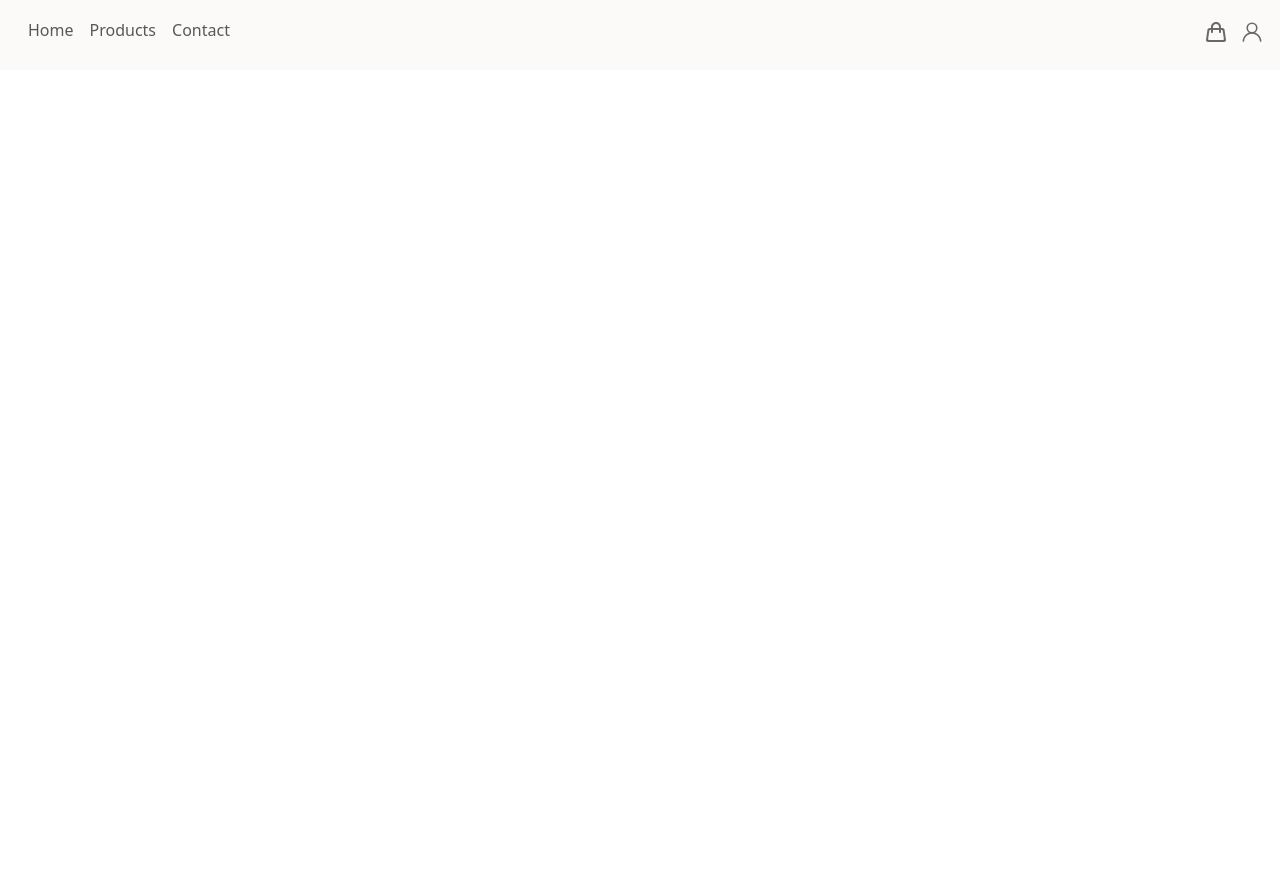
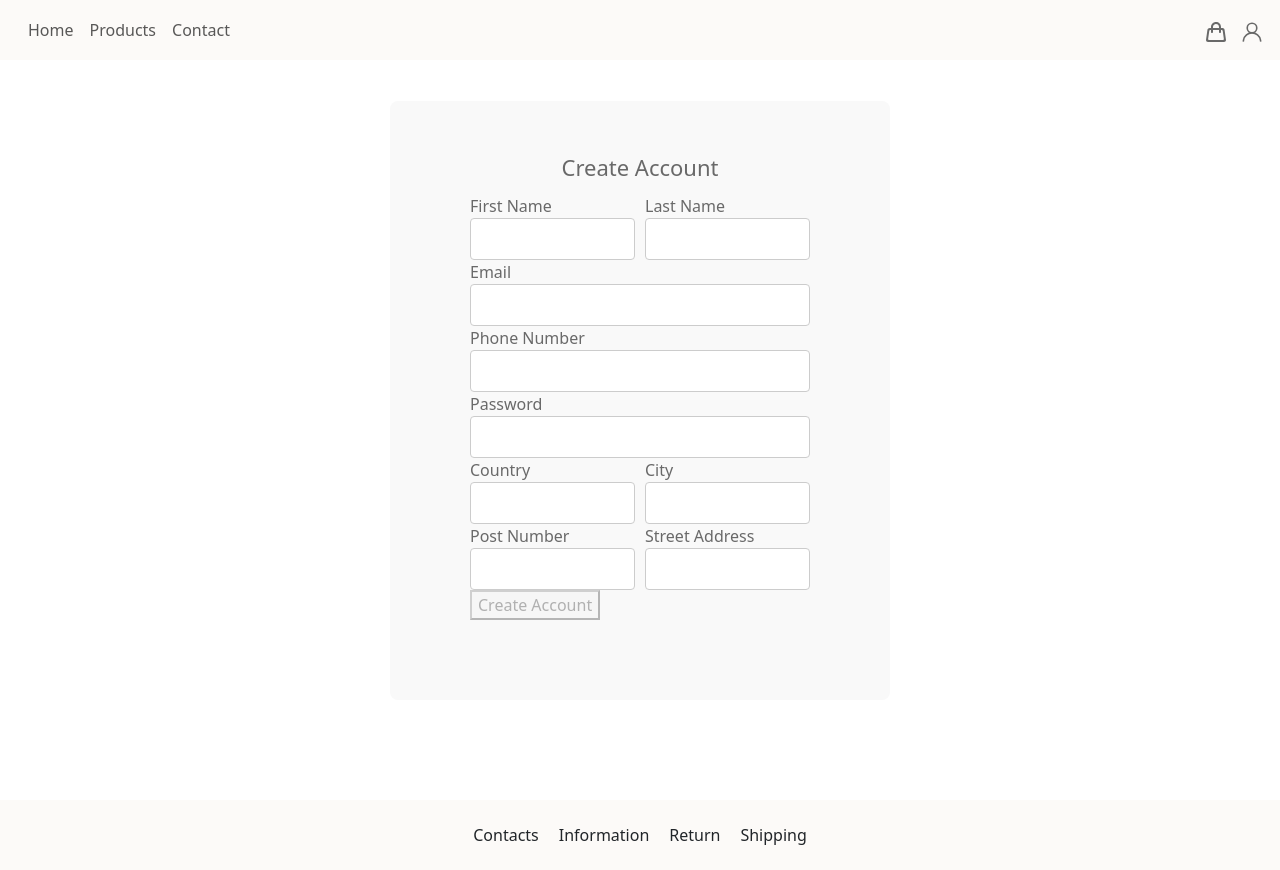
Before and after one commit to SrwaFarkha/Al-isha, an Angular app: page /create-account in a window 1280 px wide. Before the commit this address led to /. Before the commit the page ends 800 px from the top, so only its background shows below. Built offline with nearby package versions, Linux system fonts and the light colour scheme.

Commit message:
Create-account component is working but still WIP

```diff
--- a/src/app/_service/account.service.ts
+++ b/src/app/_service/account.service.ts
@@ -8,6 +8,12 @@ import { ApiService } from './api.service';
 export class AccountService {
 
   constructor(private api : ApiService) { }
+
+
+  // Function to create account (sends POST request)
+  createAccount(account: any): Observable<any> {
+    return this.api.post('account',account);
+  }
 
       /**
    * Method to get the shopping cart by account ID.
--- /dev/null
+++ b/src/app/account/create-account/create-account.component.css
@@ -0,0 +1,50 @@
+.grid-container{
+
+    display: flex;
+    justify-content: center;
+    align-items: center;
+    min-height: 100vh; /* Changed from height to min-height */
+    padding: 20px; /* Added padding to prevent cut-off */
+    color: #696969;
+
+
+}
+
+
+
+.form-container {
+    display: flex;
+    flex-direction: column; /* Stack elements vertically */
+    gap: 10px; /* Add spacing between elements */
+    background: #f9f9f9;
+    padding: 80px;
+    padding-top: 50px;
+    border-radius: 8px;
+    /* box-shadow: 0 4px 8px rgba(0, 0, 0, 0.1); */
+    width: 500px; /* Set a fixed width */
+}
+
+.input-field {
+    width: 100%;
+    padding: 8px;
+    border: 1px solid #ccc;
+    border-radius: 4px;
+    color: black; /* Text color remains black */
+    outline: none;
+}
+
+.two-column {
+    display: flex;
+    gap: 10px;
+}
+
+/* Ensure inputs take equal width inside two-column div */
+.two-column div {
+    flex: 1;
+}
+
+.title{
+    text-align: center;
+    font-size: 22px;
+
+}
--- /dev/null
+++ b/src/app/account/create-account/create-account.component.html
@@ -0,0 +1,104 @@
+<div class="grid-container">
+    <div class="form-container">
+        <div class="title">Create Account</div>
+        <form [formGroup]="createAccountForm" (ngSubmit)="onSubmit()">
+            <div class="two-column">
+                <div>
+                    <label>First Name</label>
+                    <input type="text" class="input-field" formControlName="firstName" />
+                </div>
+                <div>
+                    <label>Last Name</label>
+                    <input type="text" class="input-field" formControlName="lastName" />
+                </div>
+            </div>
+
+            <label>Email</label>
+            <input type="email" class="input-field" formControlName="email" />
+
+            <label>Phone Number</label>
+            <input type="text" class="input-field" formControlName="phoneNumber" />
+
+            <label>Password</label>
+            <input type="password" class="input-field" formControlName="password" />
+
+            <div class="two-column">
+                <div>
+                    <label>Country</label>
+                    <input type="text" class="input-field" formControlName="country" />
+                </div>
+                <div>
+                    <label>City</label>
+                    <input type="text" class="input-field" formControlName="city" />
+                </div>
+            </div>
+
+            <div class="two-column">
+                <div>
+                    <label>Post Number</label>
+                    <input type="text" class="input-field" formControlName="postNumber" />
+                </div>
+                <div>
+                    <label>Street Address</label>
+                    <input type="text" class="input-field" formControlName="streetAddress" />
+                </div>
+            </div>
+
+            <button class="create-button" type="submit" [disabled]="createAccountForm.invalid">
+                Create Account
+            </button>
+        </form>
+    </div>
+</div>
+
+
+<!-- <div class="grid-container">
+    <div class="form-container">
+        <div class="title">Create Account</div>
+
+        <div class="two-column">
+            <div>
+                <label>First Name</label>
+                <input type="text" class="input-field" />
+            </div>
+            <div>
+                <label>Last Name</label>
+                <input type="text" class="input-field" />
+            </div>
+        </div>
+
+        <label>Email</label>
+        <input type="email" class="input-field" />
+
+        <label>Phone Number</label>
+        <input type="text" class="input-field" />
+
+        <label>Password</label>
+        <input type="password" class="input-field" />
+
+        <div class="two-column">
+            <div>
+                <label>Country</label>
+                <input type="text" class="input-field" />
+            </div>
+            <div>
+                <label>City</label>
+                <input type="text" class="input-field" />
+            </div>
+        </div>
+
+        <div class="two-column">
+            <div>
+                <label>Post Number</label>
+                <input type="text" class="input-field" />
+            </div>
+            <div>
+                <label>Street Address</label>
+                <input type="text" class="input-field" />
+            </div>
+        </div>
+        <button class="create-button">
+            Create Account
+        </button>
+    </div>
+</div> -->
--- /dev/null
+++ b/src/app/account/create-account/create-account.component.ts
@@ -0,0 +1,61 @@
+import { Component } from '@angular/core';
+import { FormBuilder, FormGroup, Validators } from '@angular/forms';
+import { AccountService } from 'src/app/_service/account.service'; // Import service
+import { Router } from '@angular/router';
+
+
+@Component({
+  selector: 'app-create-account',
+  templateUrl: './create-account.component.html',
+  styleUrls: ['./create-account.component.css']
+})
+export class CreateAccountComponent {
+  createAccountForm!: FormGroup;
+
+  constructor(private fb: FormBuilder, private accountService: AccountService, private router: Router,
+  ) {
+    this.createAccountForm = this.fb.group({
+      firstName: ['', Validators.required],
+      lastName: ['', Validators.required],
+      email: ['', [Validators.required, Validators.email]],
+      phoneNumber: ['', Validators.required],
+      password: ['', [Validators.required, Validators.minLength(6)]],
+      country: ['', Validators.required],
+      city: ['', Validators.required],
+      postNumber: ['', Validators.required],
+      streetAddress: ['', Validators.required]
+    });
+  }
+
+  onSubmit() {
+    if (this.createAccountForm.valid) {
+      const accountData = {
+        firstName: this.createAccountForm.value.firstName,
+        lastName: this.createAccountForm.value.lastName,
+        email: this.createAccountForm.value.email,
+        phoneNumber: this.createAccountForm.value.phoneNumber,
+        password: this.createAccountForm.value.password,
+        createdOn: new Date().toISOString(),
+        address: {
+          country: this.createAccountForm.value.country,
+          city: this.createAccountForm.value.city,
+          postNumber: this.createAccountForm.value.postNumber,
+          streetAddress: this.createAccountForm.value.streetAddress
+        }
+      };
+
+      console.log('Sending mapped account data:', accountData);
+
+      this.accountService.createAccount(accountData).subscribe({
+        next: () => {
+          this.router.navigate(['/']);
+        },
+        error: (err) => {
+          console.error('Error creating account:', err);
+        }
+      });
+    } else {
+      console.warn('Form is invalid:', this.createAccountForm.errors);
+    }
+  }
+}
--- a/src/app/account/login/login.component.css
+++ b/src/app/account/login/login.component.css
@@ -110,3 +110,16 @@
     cursor: pointer;
     text-decoration: underline;
   }
+
+  .createAccount{
+    color: #696969;
+
+    padding-top: 5px;
+    font-size: 15px;
+    cursor: pointer;
+    text-decoration: underline;
+  }
+
+  .createAccount:hover {
+    color: black;
+}
--- a/src/app/account/login/login.component.html
+++ b/src/app/account/login/login.component.html
@@ -54,6 +54,9 @@
 
       <button type="submit">Login</button>
 
+      <div class="createAccount" (click)="createAccount()">
+        Create account
+      </div>
     </form>
   </div>
 </div>
--- a/src/app/account/login/login.component.ts
+++ b/src/app/account/login/login.component.ts
@@ -36,6 +36,11 @@ export class LoginComponent {
     this.router.navigate(['/reset-password']); // Navigate to reset page
   }
 
+  createAccount(){
+    this.router.navigate(['/create-account']);
+
+  }
+
   onSubmit() {
     if (this.loginForm.valid) {
       this.loginService.getToken(this.loginForm.value).subscribe({
--- a/src/app/app-routing.module.ts
+++ b/src/app/app-routing.module.ts
@@ -7,6 +7,8 @@ import { ProductDetailsComponent } from './products/product-details/product-deta
 import { ContactComponent } from './contact/contact.component';
 import { ShoppingCartComponent } from './shopping-cart/shopping-cart.component';
 import { AccountComponent } from './account/account.component';
+import { CreateAccountComponent } from './account/create-account/create-account.component';
+
 
 
 
@@ -19,6 +21,8 @@ const routes: Routes = [
   { path: 'contact', component: ContactComponent },
   { path: 'shopping-cart', component: ShoppingCartComponent },
   { path: 'account', component: AccountComponent },
+  { path: 'create-account', component: CreateAccountComponent },
+
 
 
 ];
--- a/src/app/app.module.ts
+++ b/src/app/app.module.ts
@@ -19,6 +19,7 @@ import { ContactComponent } from './contact/contact.component';
 import { ShoppingCartComponent } from './shopping-cart/shopping-cart.component';
 import { LoginService } from './_service/login.service';
 import { JwtService } from './_service/jwt.service';
+import { CreateAccountComponent } from './account/create-account/create-account.component';
 
 
 @NgModule({
@@ -31,7 +32,8 @@ import { JwtService } from './_service/jwt.service';
     FooterComponent,
     ProductDetailsComponent,
     ContactComponent,
-    ShoppingCartComponent
+    ShoppingCartComponent,
+    CreateAccountComponent
   ],
   imports: [
     BrowserModule,
```
Also changed, not shown: 1 other file (tests, documents, lock files or other folders).
